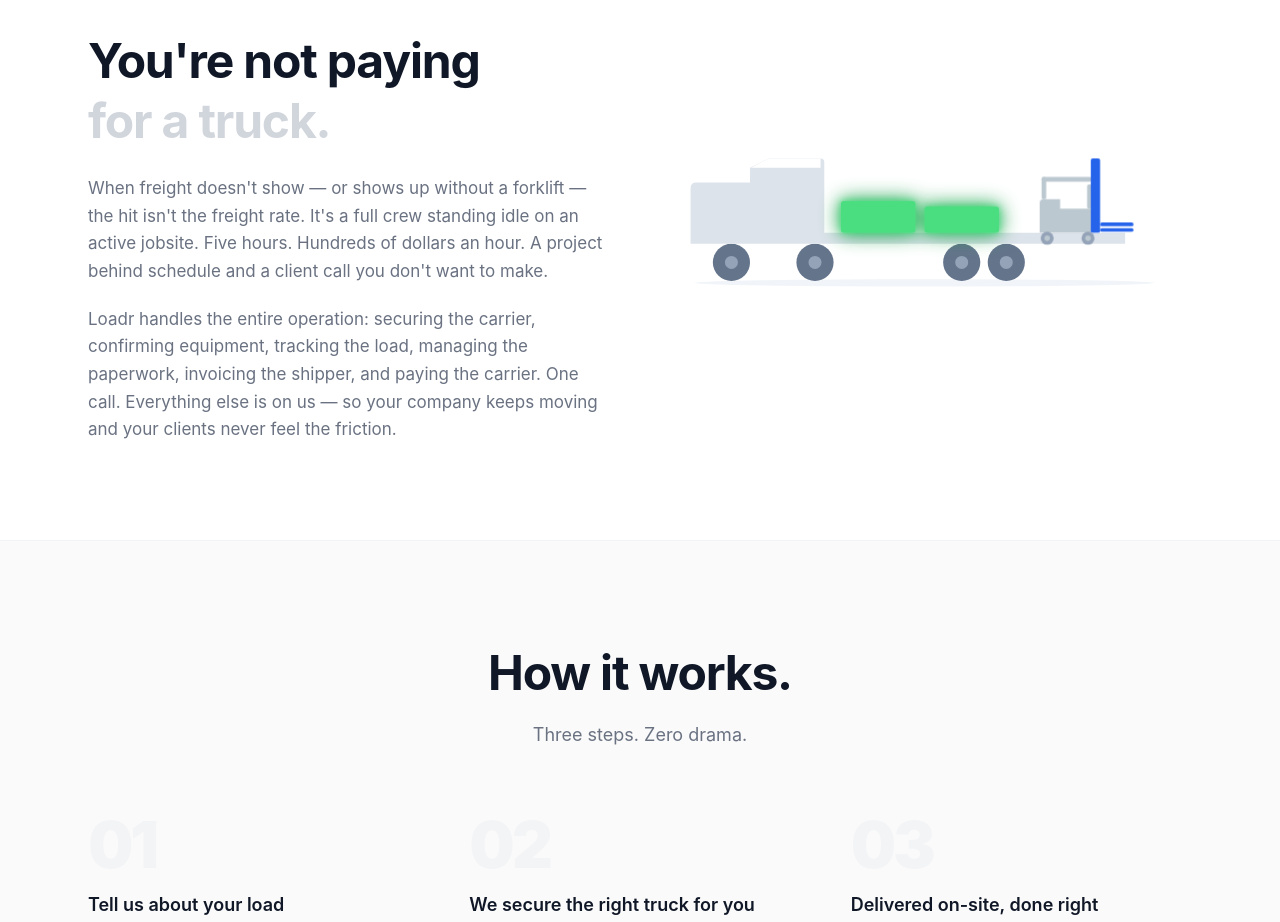
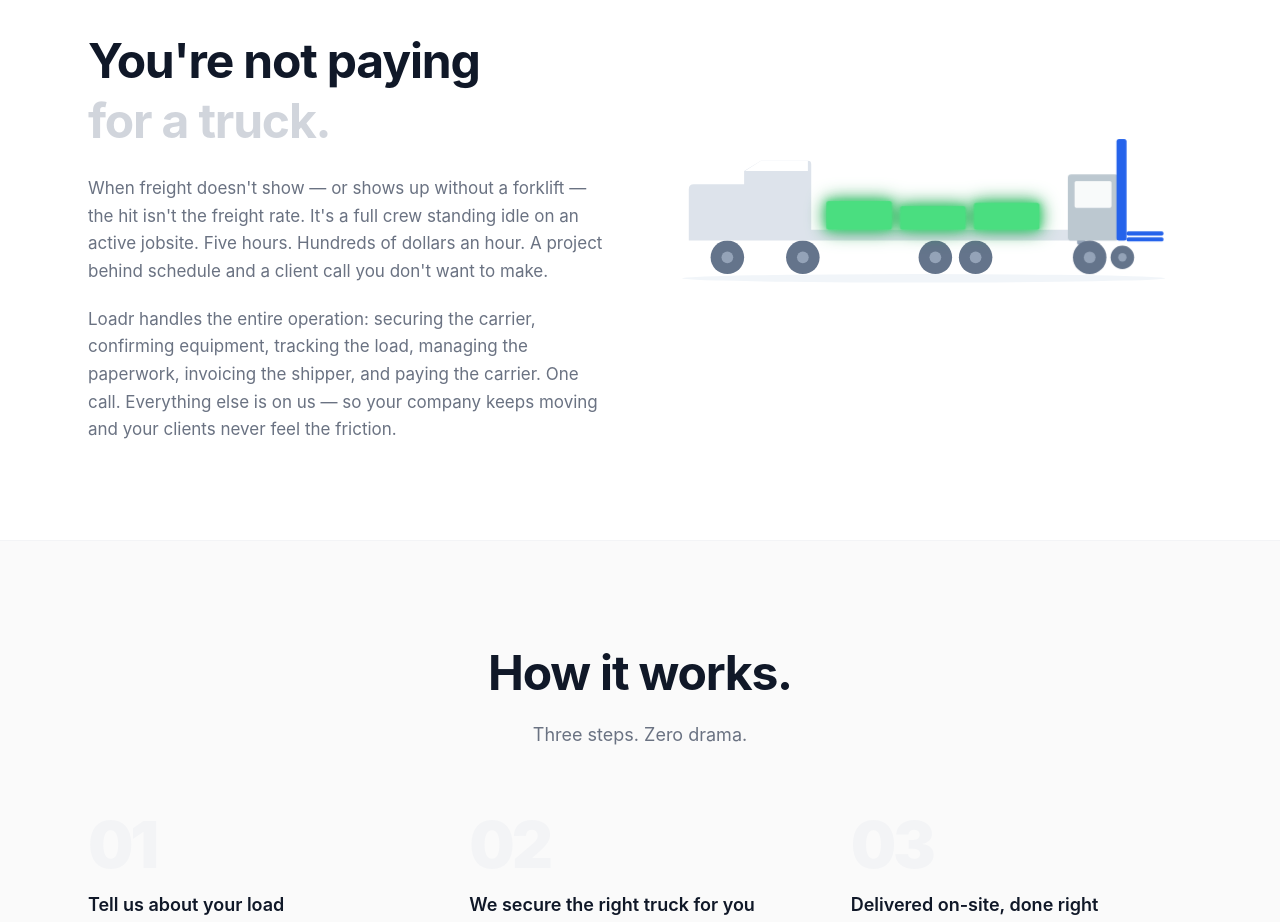
Before and after one commit to edgaremiliopr/Loadr2, a Next.js app: page / in a window 1280 px wide. Shown: the part 2504-3426 px from the top of the page. Built offline with nearby package versions, Linux system fonts and the light colour scheme.

Commit message:
Moffett redesign: enclosed cab, tall mast, forks at ground level, wheels on ground like photo

```diff
--- a/src/app/page.tsx
+++ b/src/app/page.tsx
@@ -297,7 +297,7 @@ function HowItWorksSection() {
 
 function TruckIllustration() {
   return (
-    <svg viewBox="0 0 560 175" fill="none" xmlns="http://www.w3.org/2000/svg" aria-hidden="true" className="w-full max-w-2xl">
+    <svg viewBox="0 0 620 185" fill="none" xmlns="http://www.w3.org/2000/svg" aria-hidden="true" className="w-full max-w-2xl">
       <style>{`
         @keyframes cargo-glow {
           0%, 100% { filter: drop-shadow(0 0 4px #4ade80) drop-shadow(0 0 10px #16a34a); }
@@ -307,59 +307,58 @@ function TruckIllustration() {
       `}</style>
 
       {/* Ground */}
-      <ellipse cx="272" cy="170" rx="248" ry="4" fill="#F1F5F9" />
+      <ellipse cx="300" cy="178" rx="288" ry="5" fill="#F1F5F9" />
 
-      {/* ── Wheels — all r=20 ─────────────────────────────────────── */}
-      <circle cx="64"  cy="148" r="20" fill="#64748B" />
-      <circle cx="64"  cy="148" r="7"  fill="#94A3B8" />
-      <circle cx="154" cy="148" r="20" fill="#64748B" />
-      <circle cx="154" cy="148" r="7"  fill="#94A3B8" />
-      {/* Rear tandem — 48 px apart, 8 px gap between tires */}
-      <circle cx="312" cy="148" r="20" fill="#64748B" />
-      <circle cx="312" cy="148" r="7"  fill="#94A3B8" />
-      <circle cx="360" cy="148" r="20" fill="#64748B" />
-      <circle cx="360" cy="148" r="7"  fill="#94A3B8" />
+      {/* ── Truck wheels (r=20, cy=153) ─────────────────────────── */}
+      <circle cx="66"  cy="153" r="20" fill="#64748B" />
+      <circle cx="66"  cy="153" r="7"  fill="#94A3B8" />
+      <circle cx="156" cy="153" r="20" fill="#64748B" />
+      <circle cx="156" cy="153" r="7"  fill="#94A3B8" />
+      {/* Rear tandem — 48 px apart, 8 px gap */}
+      <circle cx="314" cy="153" r="20" fill="#64748B" />
+      <circle cx="314" cy="153" r="7"  fill="#94A3B8" />
+      <circle cx="362" cy="153" r="20" fill="#64748B" />
+      <circle cx="362" cy="153" r="7"  fill="#94A3B8" />
 
-      {/* ── Truck body ─────────────────────────────────────────────── */}
+      {/* ── Truck body (flatbed surface y=120, bottom y=133) ──── */}
       <path
-        d="M 20 128 L 20 68 Q 20 62 26 62 L 84 62 L 84 46 L 104 36 L 160 36 Q 164 36 164 40 L 164 116 L 488 116 L 488 128 Z"
+        d="M 20 133 L 20 72 Q 20 66 26 66 L 86 66 L 86 50 L 106 38 L 162 38 Q 166 38 166 42 L 166 120 L 490 120 L 490 133 Z"
         fill="#DDE3EB"
       />
       {/* Windshield */}
-      <path d="M 85 46 L 104 36 L 160 36 L 160 46 Z" fill="white" />
+      <path d="M 87 50 L 106 38 L 162 38 L 162 50 Z" fill="white" />
 
-      {/* ── Glowing green cargo ────────────────────────────────────── */}
+      {/* ── Glowing green cargo (3 boxes, all bottom at y=120) ── */}
       <g className="loadr-cargo">
-        <rect x="182" y="82"  width="80" height="34" rx="3" fill="#4ADE80" />
-        <rect x="272" y="88"  width="80" height="28" rx="3" fill="#4ADE80" />
+        <rect x="184" y="86"  width="78" height="34" rx="3" fill="#4ADE80" />
+        <rect x="272" y="92"  width="78" height="28" rx="3" fill="#4ADE80" />
+        <rect x="360" y="88"  width="78" height="32" rx="3" fill="#4ADE80" />
       </g>
 
-      {/* ── Moffett / piggyback forklift ───────────────────────────── */}
+      {/* ── Moffett piggyback — HANGS OFF REAR, wheels on ground ── */}
 
-      {/*  Body: asymmetric profile — tall left = counterweight, lower right = operator seat  */}
-      <path
-        d="M 396 116 L 396 84 Q 396 80 400 80 L 418 80 L 418 90 L 452 90 Q 456 90 456 94 L 456 116 Z"
-        fill="#BCC8D0"
-      />
+      {/* Mounting bracket: truck frame → Moffett */}
+      <rect x="483" y="112" width="10" height="26" rx="2" fill="#94A3B8" />
 
-      {/*  ROPS cage: left post rises from counterweight top, right post from seat top,
-           top rail connects them — asymmetric height = classic forklift silhouette  */}
-      <rect x="398" y="56" width="5"  height="24" rx="2" fill="#BCC8D0" />  {/* left post  */}
-      <rect x="447" y="64" width="5"  height="26" rx="2" fill="#BCC8D0" />  {/* right post */}
-      <rect x="398" y="56" width="54" height="5"  rx="2" fill="#BCC8D0" />  {/* top rail   */}
+      {/* Moffett enclosed operator cab — tall boxy shape */}
+      <rect x="472" y="54" width="60" height="79" rx="4" fill="#BCC8D0" />
+      {/* Cab window */}
+      <rect x="480" y="62" width="44" height="32" rx="2" fill="white" opacity="0.9" />
 
-      {/*  Mast — mounted at front of Moffett (rear of truck), rises to cab height  */}
-      <rect x="451" y="36" width="10" height="80" rx="2" fill="#2563EB" />
+      {/* Mast — very tall, extends well above truck cab */}
+      <rect x="530" y="12" width="12" height="121" rx="3" fill="#2563EB" />
 
-      {/*  Forks — extend off the back of the truck  */}
-      <rect x="461" y="105" width="36" height="4" rx="2" fill="#2563EB" />
-      <rect x="461" y="111" width="36" height="4" rx="2" fill="#2563EB" />
+      {/* Forks — at mast base, near ground level (forklift is lowered when parked) */}
+      <rect x="542" y="122" width="44" height="5" rx="2" fill="#2563EB" />
+      <rect x="542" y="129" width="44" height="5" rx="2" fill="#2563EB" />
 
-      {/*  Moffett rear wheels — two small wheels visible below the body  */}
-      <circle cx="404" cy="122" r="7" fill="#94A3B8" />
-      <circle cx="448" cy="122" r="7" fill="#94A3B8" />
-      <circle cx="404" cy="122" r="3" fill="#BCC8D0" />
-      <circle cx="448" cy="122" r="3" fill="#BCC8D0" />
+      {/* Moffett rear wheel — large, under the cab body, at ground level */}
+      <circle cx="498" cy="153" r="20" fill="#64748B" />
+      <circle cx="498" cy="153" r="7"  fill="#94A3B8" />
+
+      {/* Moffett front wheel — single center wheel at mast base */}
+      <circle cx="537" cy="153" r="14" fill="#64748B" />
+      <circle cx="537" cy="153" r="5"  fill="#94A3B8" />
 
     </svg>
   );
```
